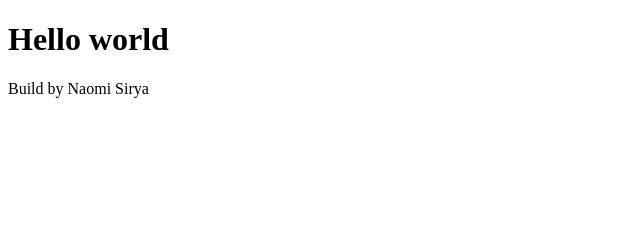
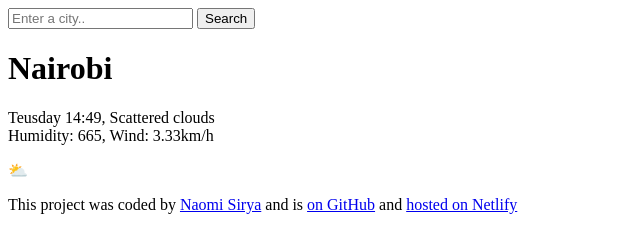
Before and after one commit to umiSirya/forecastApp, a plain HTML site: page index.html in a window 1280 px wide. Shown: the whole page, without its empty margins (0-640 px from the left). Drawn offline with Linux system fonts and the light colour scheme.

Commit message:
added  basic HTML to the project

```diff
--- a/index.html
+++ b/index.html
@@ -3,10 +3,48 @@
   <head>
     <meta charset="UTF-8" />
     <meta name="viewport" content="width=device-width, initial-scale=1.0" />
-    <title>ForecastApp</title>
+
+    <title>Umi's application</title>
   </head>
   <body>
-    <h1>Hello world</h1>
-    <footer>Build by Naomi Sirya</footer>
+    <div class="weather-app">
+      <header>
+        <form id="search-form">
+          <input
+            type="search"
+            placeholder="Enter a city.."
+            required
+            class="search-input"
+            id="search-input"
+          />
+          <input type="submit" value="Search" class="search-button" />
+        </form>
+      </header>
+      <main>
+        <h1>Nairobi</h1>
+        <p>
+          Teusday 14:49, Scattered clouds
+          <br />
+          Humidity: 665, Wind: 3.33km/h
+        </p>
+        <div>⛅</div>
+      </main>
+      <footer>
+        <p>
+          This project was coded by
+          <a href="https://github.com/umiSirya/forecastApp" target="_blank"
+            >Naomi Sirya</a
+          >
+          and is
+          <a href="https://github.com/umiSirya/forecastApp" target="_blank">
+            on GitHub</a
+          >
+          and
+          <a href="https://naomi-forecastapp.netlify.app/" target="_blank"
+            >hosted on Netlify</a
+          >
+        </p>
+      </footer>
+    </div>
   </body>
 </html>
```
